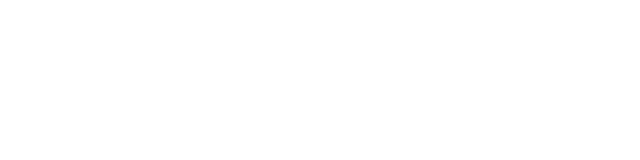
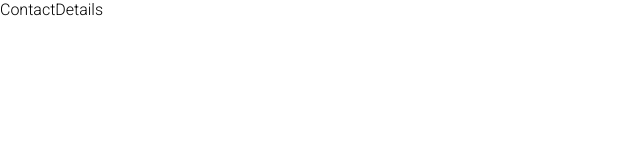
Before and after one commit to Gathsara2002/Learning-React, a React (Create React App) app: page /contact/details in a window 1280 px wide. Before the commit this address had no page. Shown: the top 160 px of the page, without its empty margins (0-640 px from the left). Built offline with nearby package versions, Linux system fonts and the light colour scheme.

Commit message:
Nested routes checked

```diff
--- a/src/App.js
+++ b/src/App.js
@@ -14,6 +14,7 @@
 import About from './Component/About';
 import Contact from './Component/Contact';
 import Home from './Component/Home';
+import ContactDetails from './Component/ContactDetails';
 
 // //let myVar = "Gathsara";
 
@@ -335,6 +336,7 @@
         <Route path='/' Component={Home} />
         <Route path='/about' Component={About} />
         <Route path='/contact' Component={Contact} />
+        <Route path='/contact/details' Component={ContactDetails} />
       </Routes>
     </BrowserRouter>
   );
--- /dev/null
+++ b/src/Component/ContactDetails.js
@@ -0,0 +1,9 @@
+import React from 'react'
+
+const ContactDetails = () => {
+  return (
+    <div>ContactDetails</div>
+  )
+}
+
+export default ContactDetails
```
